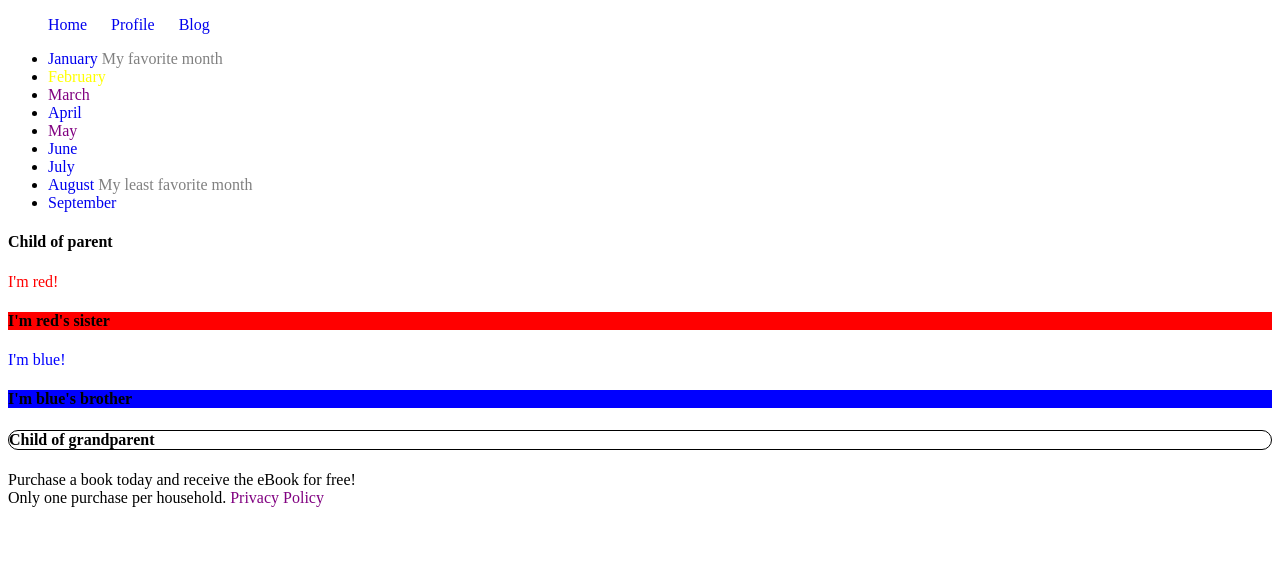
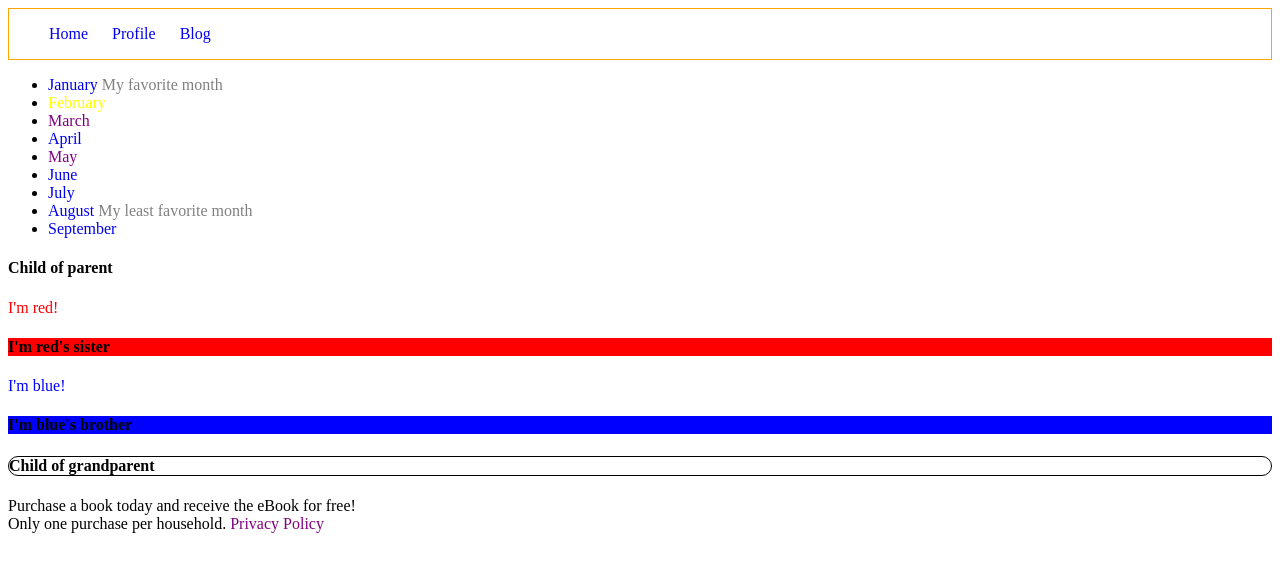
Before and after one commit to micahp0506/quizzes, a plain HTML site: page quizzes/css101.html in a window 1280 px wide. Drawn offline with Linux system fonts and the light colour scheme.

Commit message:
Fixed header color in css

```diff
--- a/quizzes/css101.css
+++ b/quizzes/css101.css
@@ -1,4 +1,8 @@
 /*Navigation*/
+
+header {
+	border: 1px solid orange;
+}
 .nav >ul >li{
 	list-style-type: none;
 	display: inline-block;
```
